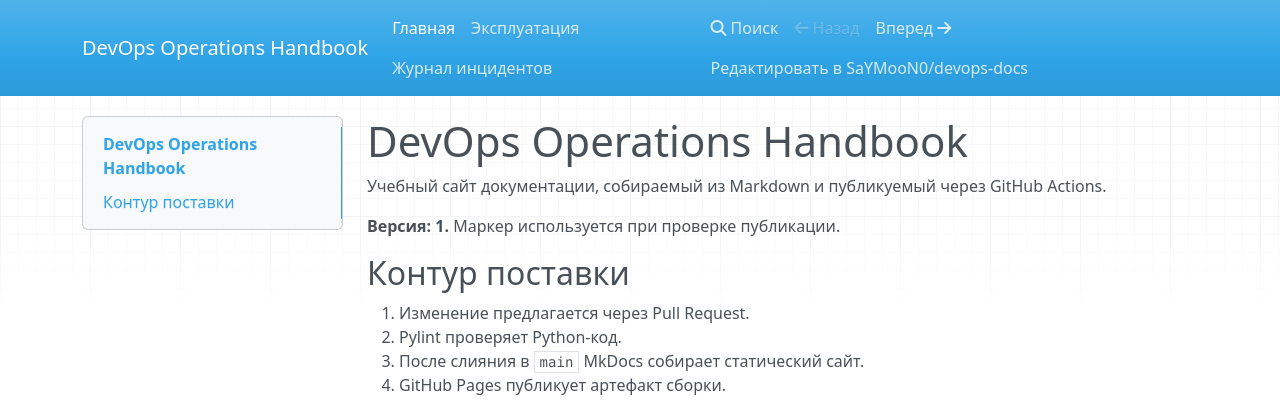
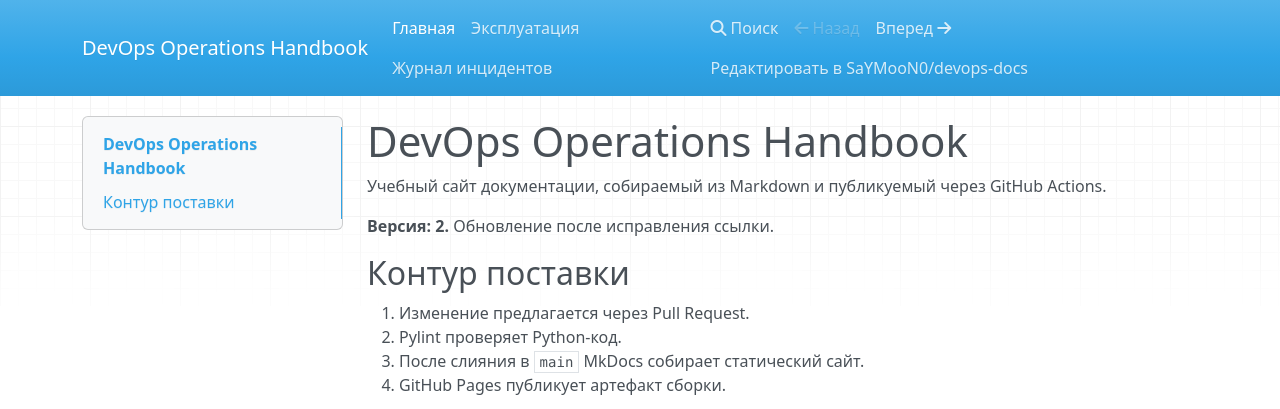
Before and after one commit to SaYMooN0/devops-docs, an MkDocs documentation site: the page built from docs/index.md, in a window 1280 px wide. Shown: the top 409 px of the page. Built offline with MkDocs 1.6.1, drawn with Linux system fonts in a browser that asks for light colours; nearby versions of some CDN libraries.

```diff
--- a/docs/index.md
+++ b/docs/index.md
@@ -2,7 +2,7 @@
 
 Учебный сайт документации, собираемый из Markdown и публикуемый через GitHub Actions.
 
-**Версия: 1.** Маркер используется при проверке публикации.
+**Версия: 2.** Обновление после исправления ссылки.
 
 ## Контур поставки
 
```
Also changed, not shown: docs/runbook.md (+4 -0 lines).
